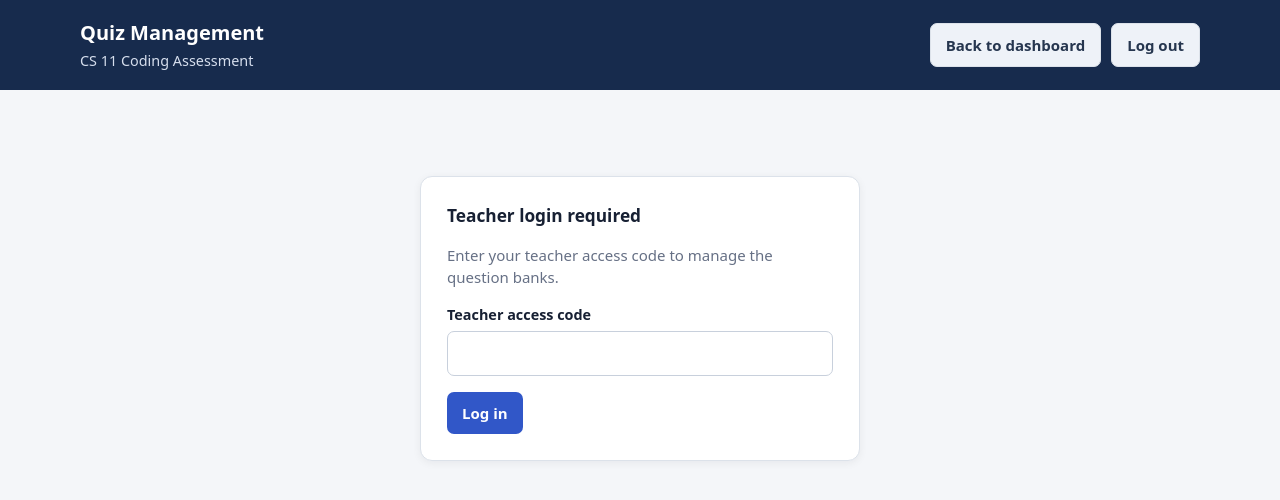
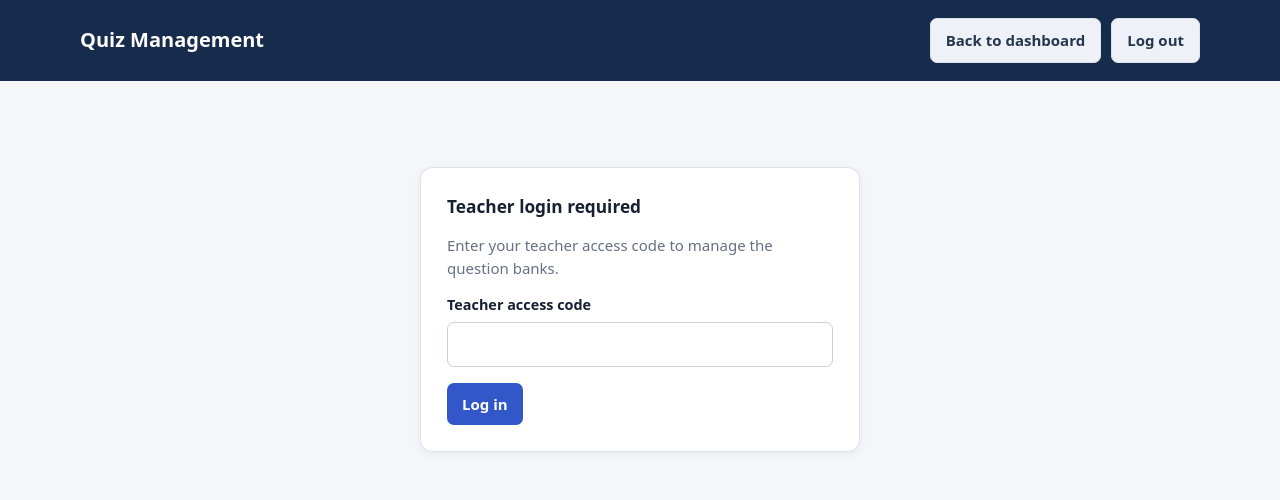
Before and after one commit to missvsmus/pythonAssessment, a plain HTML site: page manage-quizzes.html in a window 1280 px wide. Drawn offline with Linux system fonts and the light colour scheme.

Commit message:
Update page title and remove subtitle
Removed the subtitle 'CS 11 Coding Assessment' from the header.

```diff
--- a/manage-quizzes.html
+++ b/manage-quizzes.html
@@ -3,7 +3,7 @@
 <head>
   <meta charset="UTF-8">
   <meta name="viewport" content="width=device-width, initial-scale=1.0">
-  <title>Manage Quizzes | CS 11 Assessment</title>
+  <title>Manage Quizzes</title>
   <link rel="icon" type="image/x-icon" href="./favicon.ico">
   <link rel="icon" href="./favicon.ico" sizes="any">
   <script src="config.js"></script>
@@ -84,7 +84,6 @@
     <div class="header-inner">
       <div>
         <h1>Quiz Management</h1>
-        <div class="header-subtitle">CS 11 Coding Assessment</div>
       </div>
       <div class="top-actions">
         <button class="secondary" id="back-btn" type="button">Back to dashboard</button>
```
